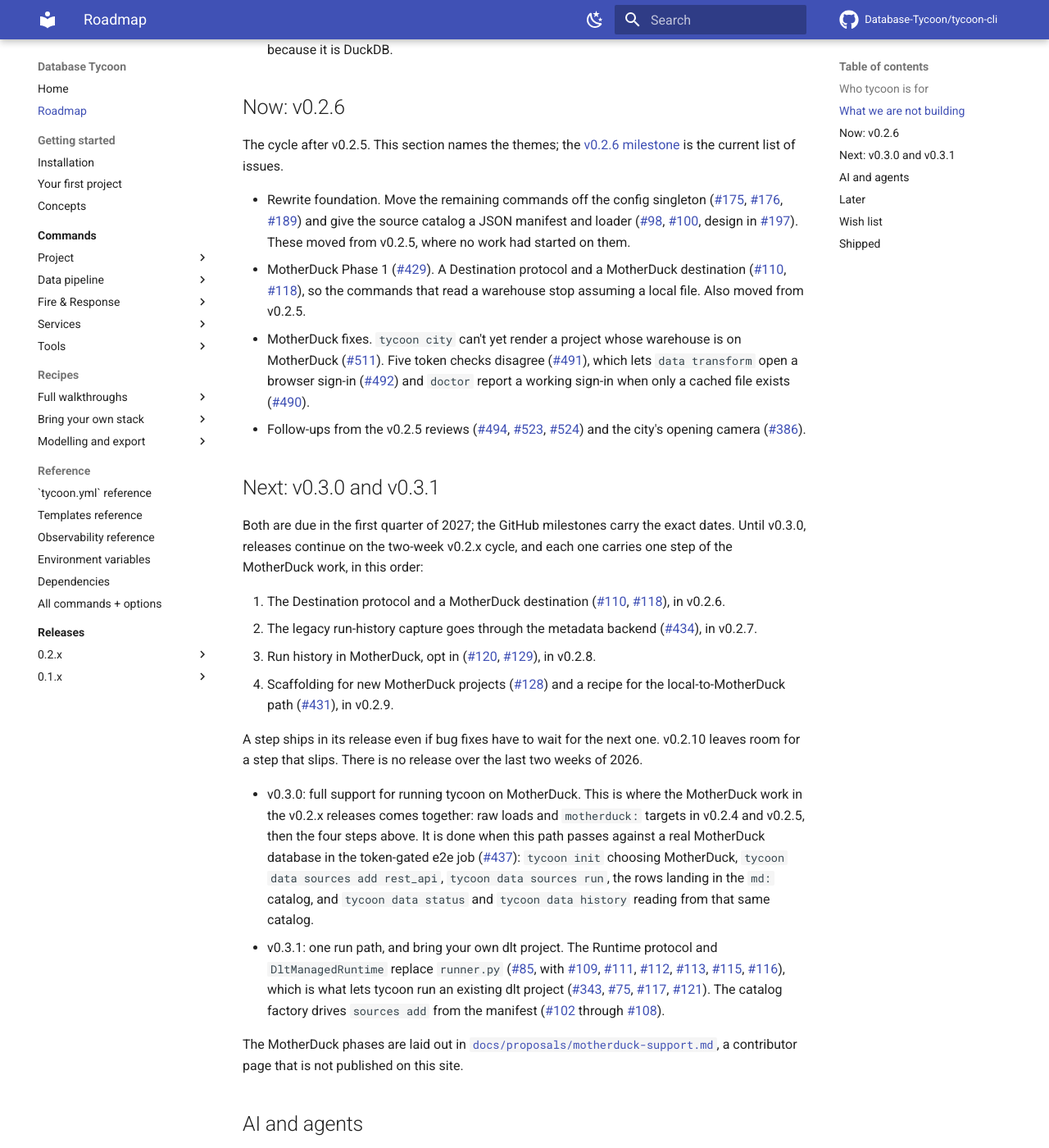
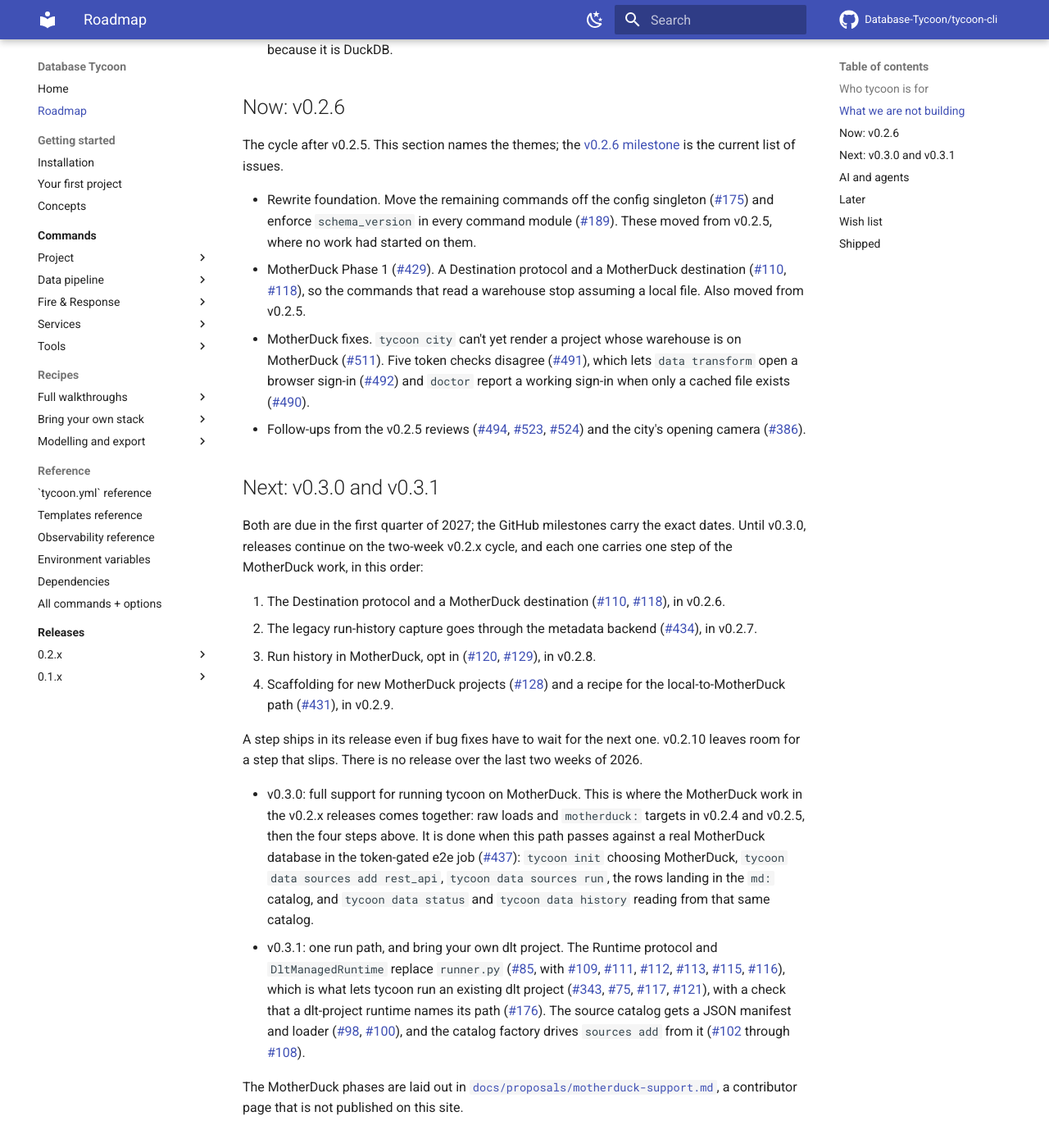
Before and after one commit to Database-Tycoon/tycoon-cli, an MkDocs documentation site: the page built from docs/roadmap.md, in a window 1280 px wide and 1400 px high, scrolled down 933 px. Shown: the whole window at 82% size. Built offline with MkDocs 1.6.1 and Material for MkDocs 9.7.7, drawn with Linux system fonts in a browser that asks for light colours; comment, search, counter and statistics services are not loaded.

Commit message:
docs(gh-219): move the manifest and runtime path check to v0.3.1
Co-Authored-By: Claude Opus 5.5 <noreply@anthropic.com>

```diff
--- a/docs/roadmap.md
+++ b/docs/roadmap.md
@@ -42,9 +42,8 @@ The cycle after v0.2.5. This section names the themes; the
 is the current list of issues.
 
 - Rewrite foundation. Move the remaining commands off the config singleton
-  ([#175], [#176], [#189]) and give the source catalog a JSON manifest and
-  loader ([#98], [#100], design in [#197]). These moved from v0.2.5, where no
-  work had started on them.
+  ([#175]) and enforce `schema_version` in every command module ([#189]).
+  These moved from v0.2.5, where no work had started on them.
 - MotherDuck Phase 1 ([#429]). A Destination protocol and a MotherDuck
   destination ([#110], [#118]), so the commands that read a warehouse stop
   assuming a local file. Also moved from v0.2.5.
@@ -84,8 +83,10 @@ the last two weeks of 2026.
 - v0.3.1: one run path, and bring your own dlt project. The Runtime
   protocol and `DltManagedRuntime` replace `runner.py` ([#85], with [#109],
   [#111], [#112], [#113], [#115], [#116]), which is what lets tycoon run an
-  existing dlt project ([#343], [#75], [#117], [#121]). The catalog factory
-  drives `sources add` from the manifest ([#102] through [#108]).
+  existing dlt project ([#343], [#75], [#117], [#121]), with a check that a
+  dlt-project runtime names its path ([#176]). The source catalog gets a
+  JSON manifest and loader ([#98], [#100]), and the catalog factory drives
+  `sources add` from it ([#102] through [#108]).
 
 The MotherDuck phases are laid out in
 [`docs/proposals/motherduck-support.md`](https://github.com/Database-Tycoon/tycoon-cli/blob/main/docs/proposals/motherduck-support.md),
@@ -229,7 +230,6 @@ The last three releases, with their release notes.
 [#175]: https://github.com/Database-Tycoon/tycoon-cli/issues/175
 [#176]: https://github.com/Database-Tycoon/tycoon-cli/issues/176
 [#189]: https://github.com/Database-Tycoon/tycoon-cli/issues/189
-[#197]: https://github.com/Database-Tycoon/tycoon-cli/issues/197
 [#202]: https://github.com/Database-Tycoon/tycoon-cli/issues/202
 [#203]: https://github.com/Database-Tycoon/tycoon-cli/issues/203
 [#221]: https://github.com/Database-Tycoon/tycoon-cli/issues/221
```
